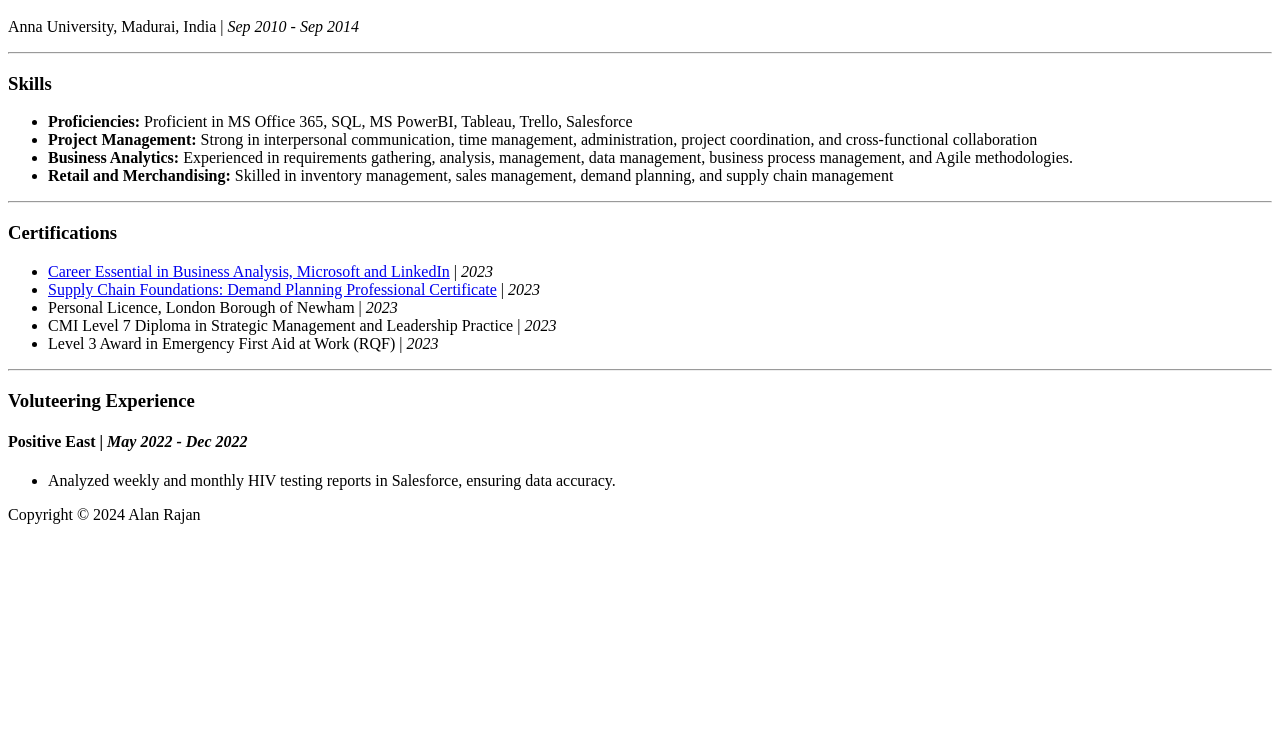
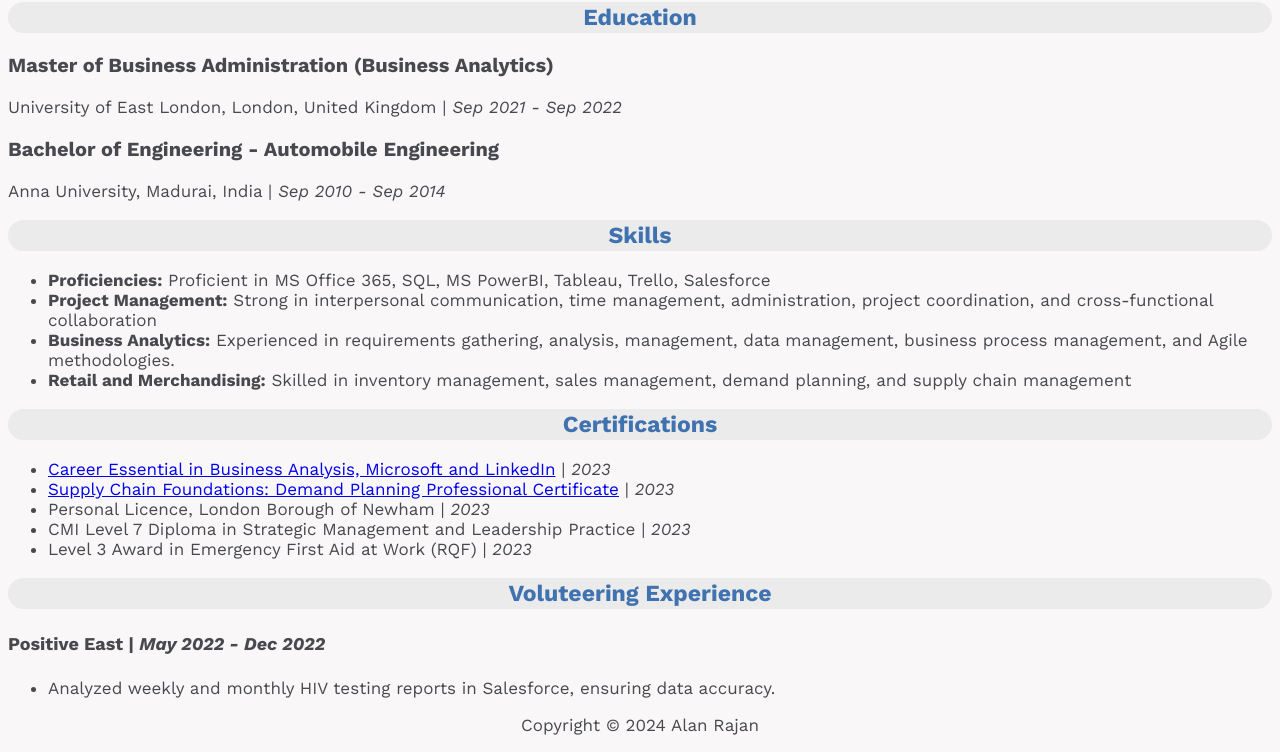
Before and after one commit to AlanRajanVF/html-resume, a plain HTML site: page index.html in a window 1280 px wide. Shown: the part 1291-2043 px from the top of the page. Before the commit the page ends 1831 px from the top, so only its background shows below. Drawn offline with nearby package versions, Linux system fonts and the light colour scheme.

Commit message:
Add files via upload

```diff
--- a/index.html
+++ b/index.html
@@ -4,18 +4,25 @@
     <meta charset="UTF-8">
     <meta name="viewport" content="width=device-width, initial-scale=1.0">
     <title>My Resume</title>
+    <link
+        rel="stylesheet"
+        href="./style.css"/>
+
+    <link rel="preconnect" href="https://fonts.googleapis.com">
+    <link rel="preconnect" href="https://fonts.gstatic.com" crossorigin>
+    <link href="https://fonts.googleapis.com/css2?family=Work+Sans:ital,wght@0,100..900;1,100..900&display=swap" rel="stylesheet">
 </head>
 
 <body>
     <!--Summary-->
-    <H1>Alan Rajan</H1>
+    <h1>Alan Rajan</h1>
     <button><a href="https://www.linkedin.com/in/alan-rajan/">Linkedin</a></button>
     <button><a href="./contact.html">Contact Details</a></button>
     <h2>About me</h2>
     <p>Dynamic professional with a Master's degree in Business Administration and specialized certifications in Business Analysis and Supply Chain Management.
         Experienced in leveraging customer-centric management, data-driven decision making, and strategic business growth initiatives. Proven track record in project management, business analytics, and retail operations.
         Seeking to leverage expertise in a challenging new role to drive organizational success.</p>
-        <hr />
+
     <!--Work experience-->
     <h2>Work Experience</h2>
     <h3>Assistant Store Manager</h3>
@@ -62,25 +69,26 @@
         <li>Managed material procurement and scheduling to minimize project delays.</li>
         <li>Collaborated on installations to align with client design layouts and satisfaction.</li>
     </ul>
-    <hr />
+
     <!--Education-->
+    <h2>Education</h2>
     <h3>Master of Business Administration (Business Analytics)</h3>
     <p>University of East London, London, United Kingdom | <i>Sep 2021 - Sep 2022</i></p>
 
     <h3>Bachelor of Engineering - Automobile Engineering</h3>
     <p>Anna University, Madurai, India | <i>Sep 2010 - Sep 2014</i></pp>
-    <hr />
+
     <!--Skills-->
-    <h3>Skills</h3>
+    <h2>Skills</h2>
     <ul>
         <li><b>Proficiencies:</b> Proficient in MS Office 365, SQL, MS PowerBI, Tableau, Trello, Salesforce</li>
         <li><b>Project Management:</b> Strong in interpersonal communication, time management, administration, project coordination, and cross-functional collaboration</li>
         <li><b>Business Analytics:</b> Experienced in requirements gathering, analysis, management, data management, business process management, and Agile methodologies.</li>
         <li><b>Retail and Merchandising:</b> Skilled in inventory management, sales management, demand planning, and supply chain management</li>
     </ul>
-    <hr/>
+
     <!--certifications-->
-    <h3>Certifications</h3>
+    <h2>Certifications</h2>
     <ul>
         <li><a href="https://www.linkedin.com/learning/certificates/30c0ba3273d9731edd5ef9cd9166c2546fc24b39d837fdc9cc1bccbc97bff74a?lipi=urn%3Ali%3Apage%3Ad_flagship3_profile_view_base_certifications_details%3BjUCSKEkaQUWDnQjbEcdMYw%3D%3D">Career Essential in Business Analysis, Microsoft and LinkedIn</a>  | <i>2023</i></li>
         <li><a href="https://www.linkedin.com/learning/certificates/ed6a1276d9f4fb89212aa028cad271b43bf6da2e341e412dc3dd6ff0e8fadebf?lipi=urn%3Ali%3Apage%3Ad_flagship3_profile_view_base_certifications_details%3BjUCSKEkaQUWDnQjbEcdMYw%3D%3D">Supply Chain Foundations: Demand Planning Professional Certificate</a>  | <i>2023</i></li>
@@ -88,16 +96,16 @@
         <li>CMI Level 7 Diploma in Strategic Management and Leadership Practice | <i>2023</i></li>
         <li>Level 3 Award in Emergency First Aid at Work (RQF) | <i>2023</i></li>
     </ul>
-    <hr />
+
     <!--Voluntary experience-->
-    <h3>Voluteering Experience</h3>
+    <h2>Voluteering Experience</h2>
     <h4>Positive East | <i>May 2022 - Dec 2022</i></h4>
     <ul>
         <li>Analyzed weekly and monthly HIV testing reports in Salesforce, ensuring data accuracy.</li>
     </ul>
 
 <footer>
-    <p>Copyright © 2024 Alan Rajan</p>
+    <p id="textAlignCenter">Copyright © 2024 Alan Rajan</p>
 </footer>
 
 
--- a/style.css
+++ b/style.css
@@ -0,0 +1,66 @@
+/* Generic */
+
+body {
+    background-color: #f9f7f7;
+    font-weight: 300;
+    font-family: "Work Sans", sans-serif ;
+}
+
+button{
+    background-color:yellow;
+    color: black;
+    text-decoration: none;
+    border: 2px solid yellow;
+    border-radius: 25px;
+    transition-duration: 0.4s;
+    cursor: pointer;
+
+}
+
+button:hover {
+    background-color: #f9f7f7;
+    color: white;
+}
+
+h1 {
+    color: #112d4e;
+    font-size:35px;
+    text-align: center;
+}
+
+h2 {
+    color: #3f72af;
+    font-size: 23px;
+    text-align: center;
+    background-color: #ebebec;
+    border-radius: 25px;
+    padding: 2px;
+}
+
+h3 {
+    color: #47494f ;
+    font-size: 20px;
+}
+
+h4 {
+    color: #47494f;
+    font-size: 18px;
+}
+
+li {
+    color: #47494f;
+    font-size: 17px;
+    font-weight: 400;
+}
+
+p {
+    color: #47494f;
+    font-size: 17px;
+    font-weight:400;
+}
+
+/* Individual selectors */
+
+#textAlignCenter {
+    text-align: center;
+}
```
Also changed, not shown: contact.html (+19 -1 lines).
